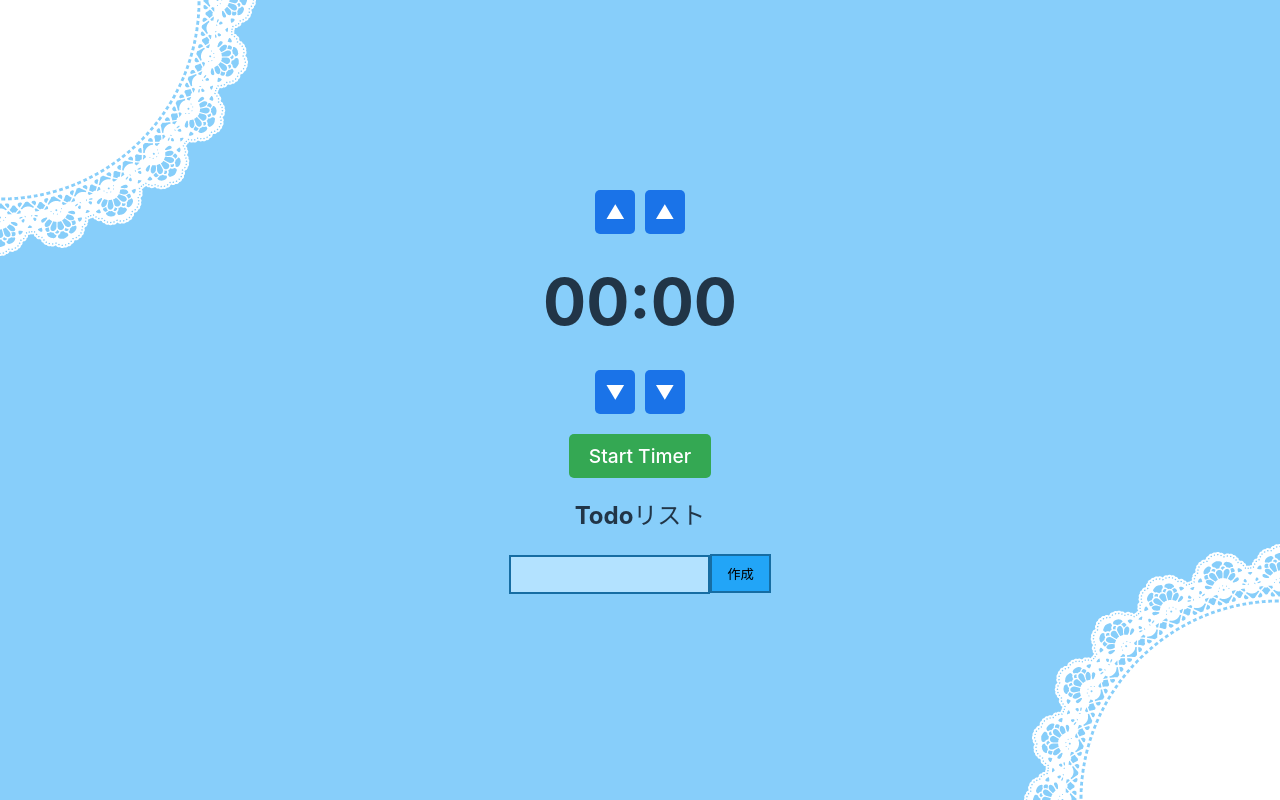
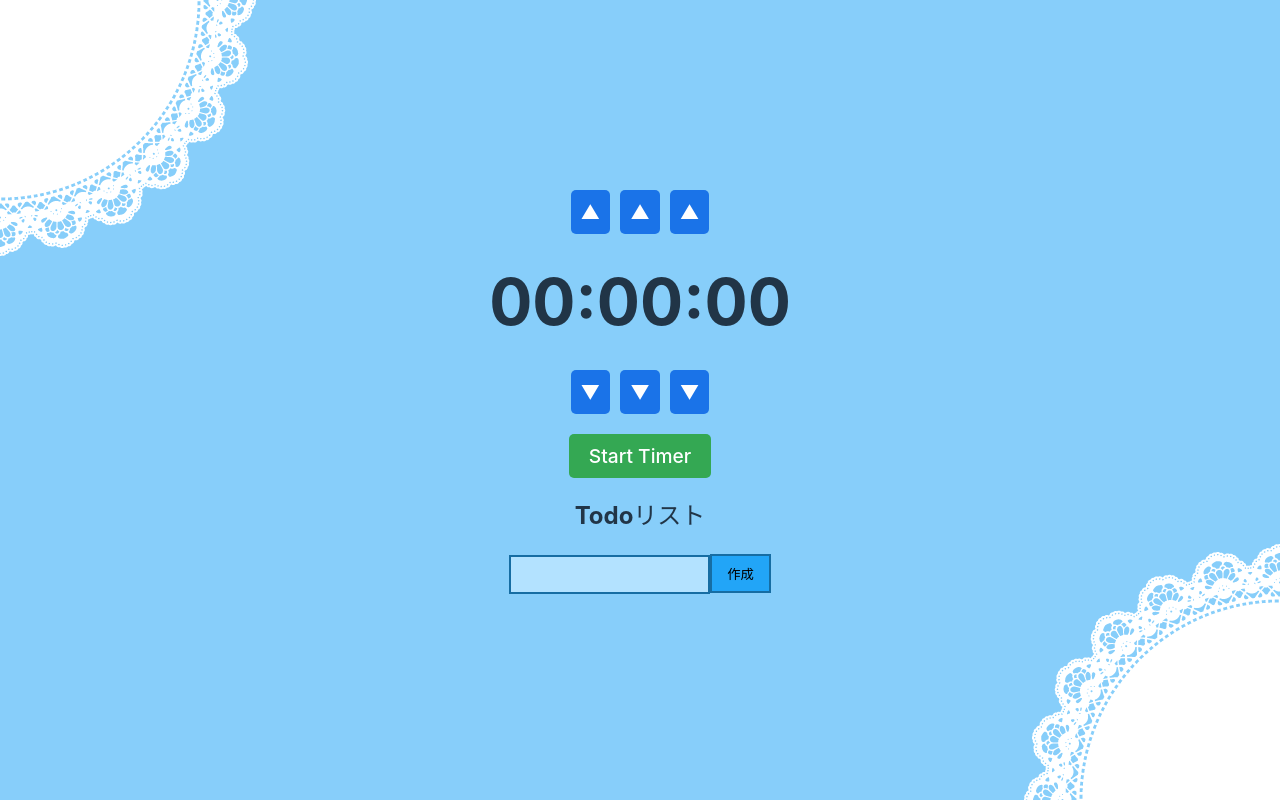
Before and after one commit to garden905/selfkanri, a React (Vite) app: page / in a window 1280 px wide. Built offline with nearby package versions, Linux system fonts and the light colour scheme.

Commit message:
タイマーに時間を追加

```diff
--- a/src/App.tsx
+++ b/src/App.tsx
@@ -4,6 +4,7 @@ import { ChangeEvent, FormEvent, useState, useEffect } from "react";
 function App() {
   const [inputValue, setInputValue] = useState("");
   const [todos, setTodos] = useState<Todo[]>([]);
+  const [hours, setHours] = useState<number>(0);
   const [minutes, setMinutes] = useState<number>(0);
   const [seconds, setSeconds] = useState<number>(0);
   const [isActive, setIsActive] = useState<boolean>(false);
@@ -21,8 +22,14 @@ function App() {
         setSeconds((prevSeconds) => {
           if (prevSeconds === 0) {
             if (minutes === 0) {
-              setIsActive(false);
-              return 0;
+              if (hours === 0) {
+                setIsActive(false);
+                return 0;
+              } else {
+                setHours((prevHours) => prevHours - 1);
+                setMinutes(59);
+                return 59;
+              }
             } else {
               setMinutes((prevMinutes) => prevMinutes - 1);
               return 59;
@@ -36,18 +43,36 @@ function App() {
     return () => {
       if (interval) clearInterval(interval);
     };
-  }, [isActive, minutes]);
+  }, [isActive, hours, minutes]);
 
   const handleStart = () => {
     setIsActive(true);
   };
 
+  const incrementHours = () => {
+    setHours(hours + 1);
+  };
+
+  const decrementHours = () => {
+    if (hours > 0) setHours(hours - 1);
+  };
+
   const incrementMinutes = () => {
-    setMinutes(minutes + 1);
+    if (minutes < 59) {
+      setMinutes(minutes + 1);
+    } else {
+      setMinutes(0);
+      setHours(hours + 1);
+    }
   };
 
   const decrementMinutes = () => {
-    if (minutes > 0) setMinutes(minutes - 1);
+    if (minutes > 0) {
+      setMinutes(minutes - 1);
+    } else if (hours > 0) {
+      setMinutes(59);
+      setHours(hours - 1);
+    }
   };
 
   const incrementSeconds = () => {
@@ -55,16 +80,16 @@ function App() {
       setSeconds(seconds + 1);
     } else {
       setSeconds(0);
-      setMinutes(minutes + 1);
+      incrementMinutes();
     }
   };
 
   const decrementSeconds = () => {
     if (seconds > 0) {
       setSeconds(seconds - 1);
-    } else if (minutes > 0) {
+    } else if (minutes > 0 || hours > 0) {
       setSeconds(59);
-      setMinutes(minutes - 1);
+      decrementMinutes();
     }
   };
 
@@ -152,14 +177,17 @@ function App() {
       <div>
         <div>
           <div className="timer-controls">
+            <button onClick={incrementHours}>▲</button>
             <button onClick={incrementMinutes}>▲</button>
             <button onClick={incrementSeconds}>▲</button>
           </div>
           <div className="timer-display">
+            <span>{String(hours).padStart(2, "0")}</span>:
             <span>{String(minutes).padStart(2, "0")}</span>:
             <span>{String(seconds).padStart(2, "0")}</span>
           </div>
           <div className="timer-controls">
+            <button onClick={decrementHours}>▼</button>
             <button onClick={decrementMinutes}>▼</button>
             <button onClick={decrementSeconds}>▼</button>
           </div>
```
